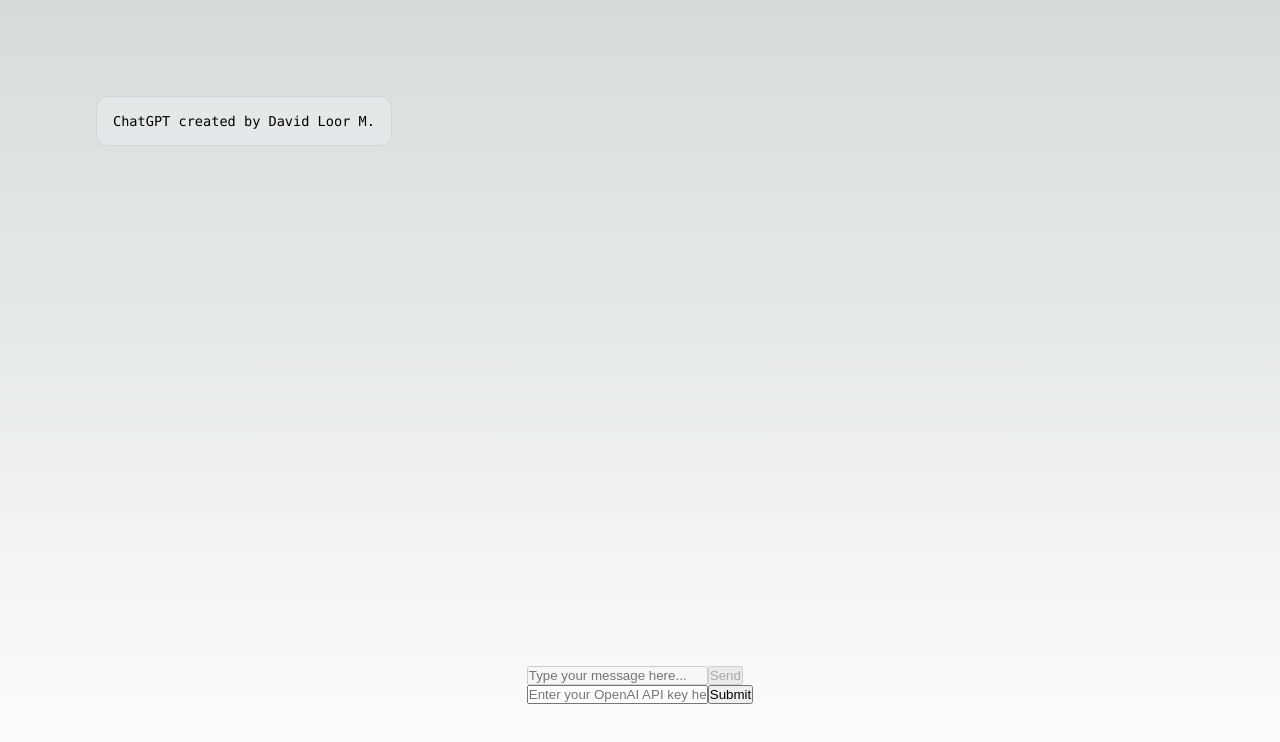
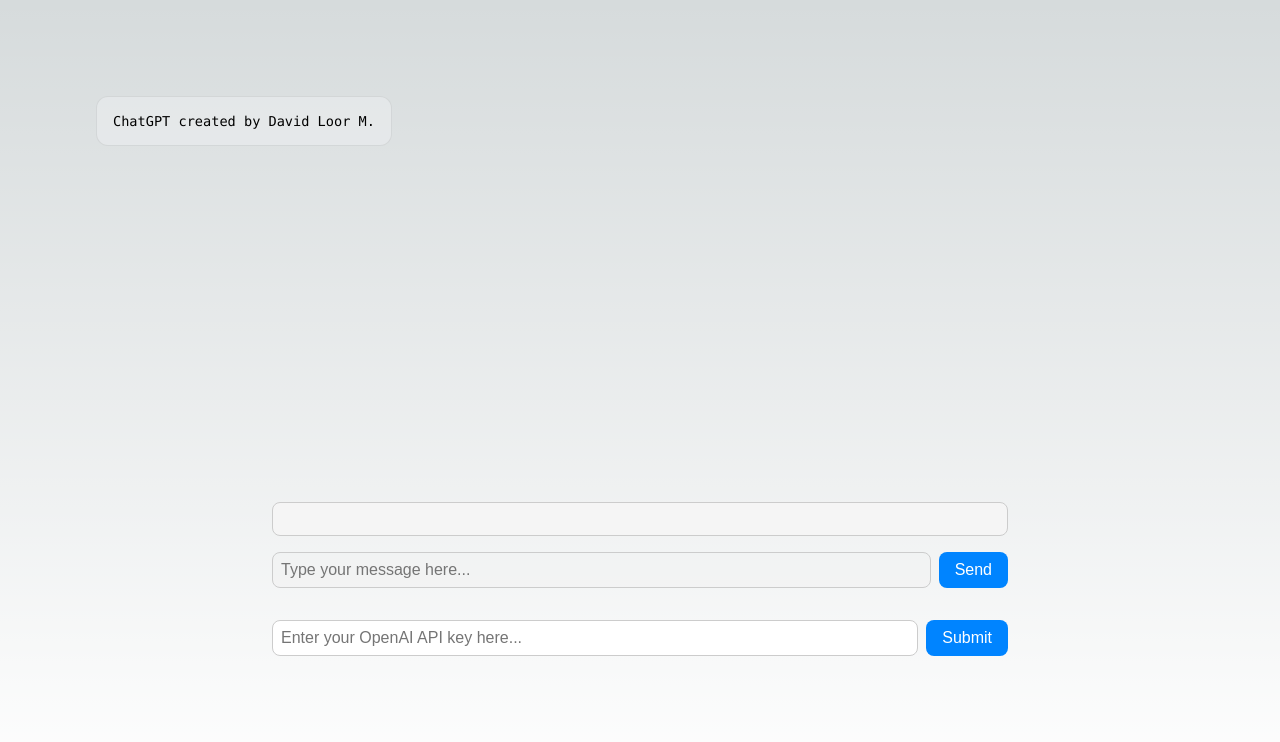
Before and after one commit to davo20019/chatgpt, a Next.js app: page / in a window 1280 px wide. Shown: the top 742 px of the page. Built offline with nearby package versions, Linux system fonts and the light colour scheme.

Commit message:
Fixes for the styling

```diff
--- a/components/ChatGpt.module.css
+++ b/components/ChatGpt.module.css
@@ -1,43 +1,101 @@
-.apiKeyContainer {
+/* ChatGpt.module.css */
+.container {
     display: flex;
     flex-direction: column;
     align-items: center;
-    justify-content: center;
-    height: 100vh;
+    width: 100%;
+    max-width: 800px;
+    margin: 0 auto;
+    padding: 2rem;
+    box-sizing: border-box;
+    font-family: 'Roboto', sans-serif;
 }
 
-.chatContainer {
+.chat {
     display: flex;
     flex-direction: column;
-    height: 100vh;
+    width: 100%;
+    max-height: 500px;
+    overflow-y: auto;
+    border: 1px solid #ccc;
+    padding: 1rem;
+    margin-bottom: 1rem;
+    box-sizing: border-box;
+    border-radius: 8px;
+    background-color: #f5f5f5;
 }
 
-.chatHistory {
-    flex: 1;
-    overflow-y: scroll;
-    padding: 1rem;
+.user,
+.bot {
+    display: inline-block;
+    max-width: 70%;
+    padding: 0.5rem 1rem;
+    margin-bottom: 1rem;
+    border-radius: 20px;
+    word-wrap: break-word;
 }
 
-.inputContainer {
-    display: flex;
-    justify-content: center;
-    padding: 1rem;
-    background-color: #f4f4f4;
+.user {
+    align-self: flex-end;
+    background-color: #0084ff;
+    color: white;
 }
 
-.message {
-    margin: 0.5rem;
-    padding: 0.5rem;
-    border-radius: 0.25rem;
-    max-width: 80%;
+.bot {
+    align-self: flex-start;
+    background-color: white;
+    color: #222;
+    border: 1px solid #ccc;
 }
 
-.userMessage {
-    background-color: #b3e5fc;
-    align-self: flex-end;
+.form,
+.apiKeyForm {
+    display: flex;
+    width: 100%;
+    margin-bottom: 1rem;
 }
 
-.botMessage {
-    background-color: #e0e0e0;
-    align-self: flex-start;
+.form {
+    margin-bottom: 2rem;
 }
+
+.input,
+.apiKeyInput {
+    flex: 1;
+    padding: 0.5rem;
+    border: 1px solid #ccc;
+    border-radius: 8px;
+    outline: none;
+    font-size: 1rem;
+}
+
+.apiKeyInput {
+    margin-right: 0.5rem;
+}
+
+.input {
+    margin-right: 0.5rem;
+}
+
+.button,
+.apiKeyButton {
+    padding: 0.5rem 1rem;
+    background-color: #0084ff;
+    color: white;
+    border: none;
+    cursor: pointer;
+    font-size: 1rem;
+    border-radius: 8px;
+    transition: background-color 0.3s;
+}
+
+.button:hover,
+.apiKeyButton:hover {
+    background-color: #006fce;
+}
+
+.error {
+    color: red;
+    margin-top: 0.5rem;
+    font-size: 0.9rem;
+}
--- a/utils/createApiRequest.js
+++ b/utils/createApiRequest.js
@@ -1,6 +1,8 @@
+// utils/createApiRequest.js
 const createApiRequest = async (text, apiKey) => {
-    console.log('Text create:', text);
+    console.log('Prompt:', text);
     console.log('API Key:', apiKey);
+
     const requestOptions = {
         method: 'POST',
         headers: {
@@ -21,17 +23,24 @@
             presence_penalty: 0,
             stop: ["\n"],
             model: "gpt-3.5-turbo",
-            user: "user123456",
         }),
     };
 
     try {
         const response = await fetch('https://api.openai.com/v1/chat/completions', requestOptions);
+
+        if (!response.ok) {
+            const error = await response.json();
+            console.error('Error:', error);
+            throw new Error(`API request failed with status ${response.status}`);
+        }
+
         const result = await response.json();
         console.log('Result:', result);
         return result.choices[0].text;
     } catch (error) {
         console.error('Error:', error);
+        throw error;
     }
 };
 
```
